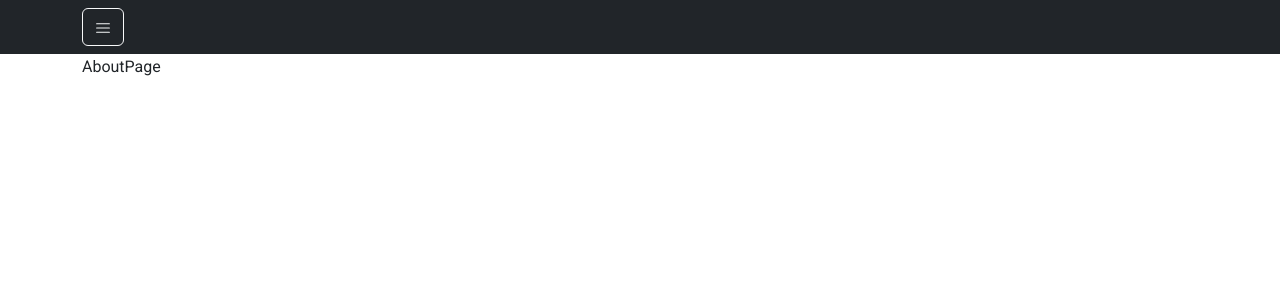
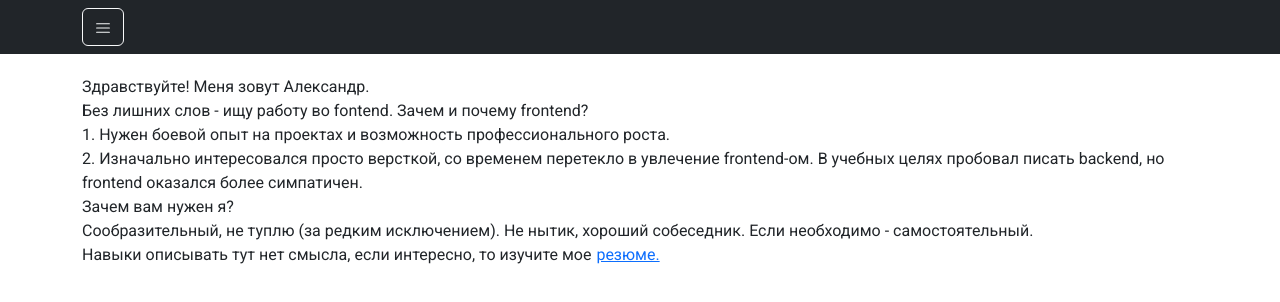
Before and after one commit to gr-olaf/mitraSoft-test, a React (Vite) app: page /about in a window 1280 px wide. Shown: the top 302 px of the page. Built offline with nearby package versions, Linux system fonts and the light colour scheme.

Commit message:
Create about page - Create about page

```diff
--- a/src/pages/AboutPage.tsx
+++ b/src/pages/AboutPage.tsx
@@ -1,5 +1,41 @@
+import { Container, Row } from 'react-bootstrap';
+
 const AboutPage = () => {
-	return <div>AboutPage</div>;
+	return (
+		<Container
+			style={{
+				paddingBlock: '20px',
+			}}
+		>
+			<Row>Здравствуйте! Меня зовут Александр.</Row>
+			<Row>
+				Без лишних слов - ищу работу во fontend. Зачем и почему frontend?
+			</Row>
+			<Row>
+				1. Нужен боевой опыт на проектах и возможность профессионального роста.
+			</Row>
+			<Row>
+				2. Изначально интересовался просто версткой, со временем перетекло в
+				увлечение frontend-ом. В учебных целях пробовал писать backend, но
+				frontend оказался более симпатичен.
+			</Row>
+			<Row>Зачем вам нужен я?</Row>
+			<Row>
+				Сообразительный, не туплю (за редким исключением). Не нытик, хороший
+				собеседник. Если необходимо - самостоятельный.
+			</Row>
+			<Row>
+				Навыки описывать тут нет смысла, если интересно, то изучите мое{' '}
+				<a
+					style={{ width: 'inherit', paddingInline: '5px' }}
+					href="https://drive.google.com/file/d/1w6tQohZc-Yy8jWoHMdF8udw-NnhXWtsk/view?usp=sharing"
+					target="_blank"
+				>
+					резюме.
+				</a>
+			</Row>
+		</Container>
+	);
 };
 
 export default AboutPage;
```
